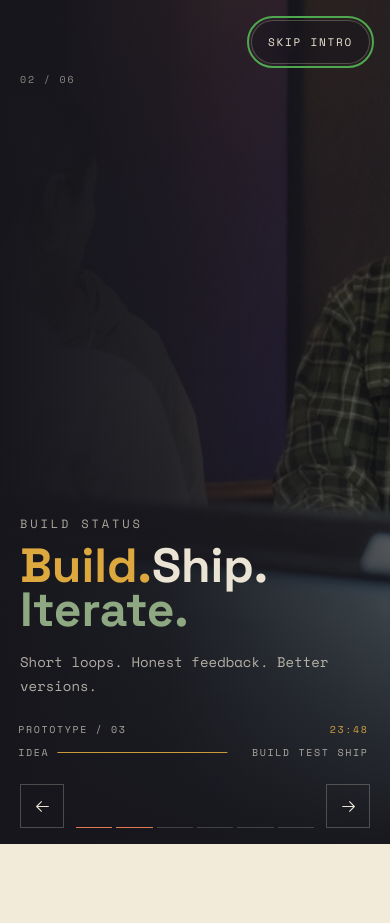
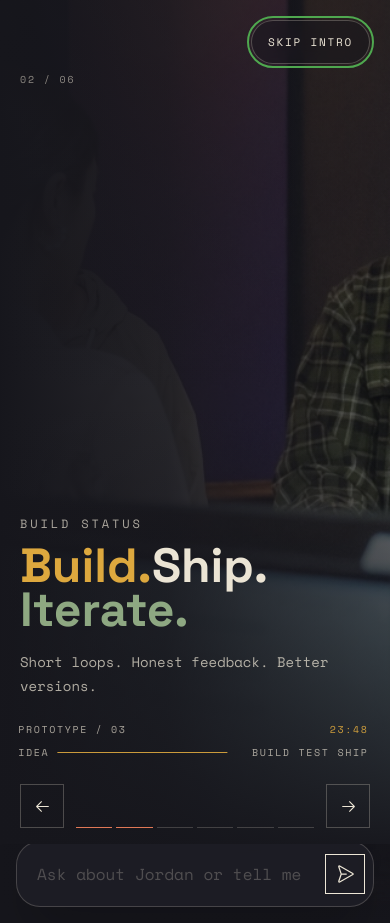
Before and after one commit to JordanAryaLeksana/jordanlabs, a Next.js app: page / in a window 390 px wide. Before the commit the page ends 844 px from the top, so only its background shows below. Built offline with nearby package versions, Linux system fonts and the light colour scheme.

Commit message:
fix: scroll bar error

```diff
--- a/app/globals.css
+++ b/app/globals.css
@@ -149,6 +149,32 @@ body {
   background: var(--bg);
   color: var(--fg);
   font-family: var(--font-sans);
+  scrollbar-gutter: stable;
+}
+
+.agent-conversation-scroll {
+  scrollbar-color: color-mix(in srgb, var(--color-pine) 78%, transparent) transparent;
+  scrollbar-width: thin;
+}
+
+.agent-conversation-scroll::-webkit-scrollbar {
+  width: 8px;
+}
+
+.agent-conversation-scroll::-webkit-scrollbar-track {
+  background: transparent;
+}
+
+.agent-conversation-scroll::-webkit-scrollbar-thumb {
+  border: 2px solid transparent;
+  border-radius: 9999px;
+  background: color-mix(in srgb, var(--color-pine) 78%, transparent);
+  background-clip: padding-box;
+}
+
+.agent-conversation-scroll::-webkit-scrollbar-thumb:hover {
+  background: color-mix(in srgb, var(--color-coral) 84%, transparent);
+  background-clip: padding-box;
 }
 
 @keyframes scene-drift {
--- a/app/page.tsx
+++ b/app/page.tsx
@@ -5,7 +5,7 @@ import { ChatWidget } from "@/components/pages/chat/ChatWidget";
 
 export default function Home() {
   return (
-    <IntroSequence><main className="relative flex h-[100svh] min-h-[36rem] flex-col overflow-hidden bg-ink-base text-text-on-dark sm:min-h-[42rem]">
+    <IntroSequence><main className="relative flex min-h-[100svh] flex-col overflow-x-clip bg-ink-base text-text-on-dark">
       <SceneBackdrop scene="home" priority />
       <PortfolioHeader />
       <ChatWidget className="relative z-10 min-h-0 flex-1" />
--- a/components/pages/chat/AgentConversation/AgentConversation.tsx
+++ b/components/pages/chat/AgentConversation/AgentConversation.tsx
@@ -29,15 +29,16 @@ export function AgentConversation({
   const conversationStarted = hasConversationStarted(messages);
   const conversationEndReference = useConversationAutoScroll(
     messages.length,
-    status
+    status,
+    compact
   );
 
   return (
     <section
       aria-label="Conversation with Jordan AI"
       className={cn(
-        "flex min-h-0 flex-col",
-        compact ? "" : ""
+        "flex min-h-0 flex-1 flex-col",
+        compact ? "overflow-hidden" : "overflow-visible"
       )}
     >
       {compact ? <header className="flex shrink-0 items-center justify-between gap-4 border-b border-current/10 px-4 py-3">
@@ -56,8 +57,10 @@ export function AgentConversation({
 
       <div
         className={cn(
-          "min-h-0 flex-1 overflow-y-auto",
-          compact ? "px-3 py-3" : "px-5 py-3 sm:px-8"
+          "min-h-0 flex-1",
+          compact
+            ? "agent-conversation-scroll overscroll-contain overflow-y-auto px-3 py-3"
+            : "overflow-visible px-5 py-3 sm:px-8"
         )}
       >
         <div
--- a/components/pages/chat/AgentConversation/useConversationAutoScroll.ts
+++ b/components/pages/chat/AgentConversation/useConversationAutoScroll.ts
@@ -8,17 +8,34 @@ type ChatStatus = ReturnType<typeof useChat>["status"];
 
 export function useConversationAutoScroll(
   messageCount: number,
-  status: ChatStatus
+  status: ChatStatus,
+  contained = false
 ) {
   const endReference = useRef<HTMLDivElement>(null);
   const prefersReducedMotion = useReducedMotion();
 
   useEffect(() => {
-    endReference.current?.scrollIntoView({
+    const endElement = endReference.current;
+
+    if (!endElement) return;
+
+    if (!contained) {
+      endElement.scrollIntoView({
+        behavior: prefersReducedMotion ? "auto" : "smooth",
+        block: "end",
+      });
+      return;
+    }
+
+    const scrollContainer = endElement.parentElement?.parentElement;
+
+    if (!scrollContainer) return;
+
+    scrollContainer.scrollTo({
+      top: scrollContainer.scrollHeight,
       behavior: prefersReducedMotion ? "auto" : "smooth",
-      block: "end",
     });
-  }, [messageCount, status, prefersReducedMotion]);
+  }, [contained, messageCount, status, prefersReducedMotion]);
 
   return endReference;
 }
--- a/components/pages/chat/AgentWorkspace.tsx
+++ b/components/pages/chat/AgentWorkspace.tsx
@@ -6,6 +6,7 @@ interface AgentWorkspaceProps {
   composer: ReactNode;
   conversationStarted?: boolean;
   className?: string;
+  contained?: boolean;
 }
 
 export function AgentWorkspace({
@@ -13,18 +14,20 @@ export function AgentWorkspace({
   composer,
   conversationStarted = false,
   className,
+  contained = false,
 }: AgentWorkspaceProps) {
   return (
     <section
       aria-label="Jordan AI portfolio assistant"
       data-conversation-active={conversationStarted}
       className={cn(
-        "flex min-h-0 min-w-0 flex-1 flex-col overflow-hidden",
+        "flex min-h-0 min-w-0 flex-1 flex-col",
+        contained ? "overflow-hidden" : "overflow-visible",
         "text-current",
         className
       )}
     >
-      <div className="flex min-h-0 min-w-0 flex-1 flex-col">
+      <div className={cn("flex min-h-0 min-w-0 flex-1 flex-col", contained ? "overflow-hidden" : "overflow-visible")}>
         {conversation}
       </div>
 
--- a/components/pages/chat/ChatWidget.tsx
+++ b/components/pages/chat/ChatWidget.tsx
@@ -23,6 +23,7 @@ export function ChatWidget({
   return (
     <AgentWorkspace
       className={className}
+      contained={compact}
       conversationStarted={conversationStarted}
       conversation={<AgentConversation compact={compact} />}
       composer={<AgentComposer compact={compact} />}
--- a/components/pages/chat/PersistentChatDock.tsx
+++ b/components/pages/chat/PersistentChatDock.tsx
@@ -84,9 +84,7 @@ export function PersistentChatDock() {
 
     const previousOverflow = document.body.style.overflow;
 
-    if (window.matchMedia("(max-width: 639px)").matches) {
-      document.body.style.overflow = "hidden";
-    }
+    document.body.style.overflow = "hidden";
 
     panelRef.current?.querySelector("input")?.focus();
 
```
